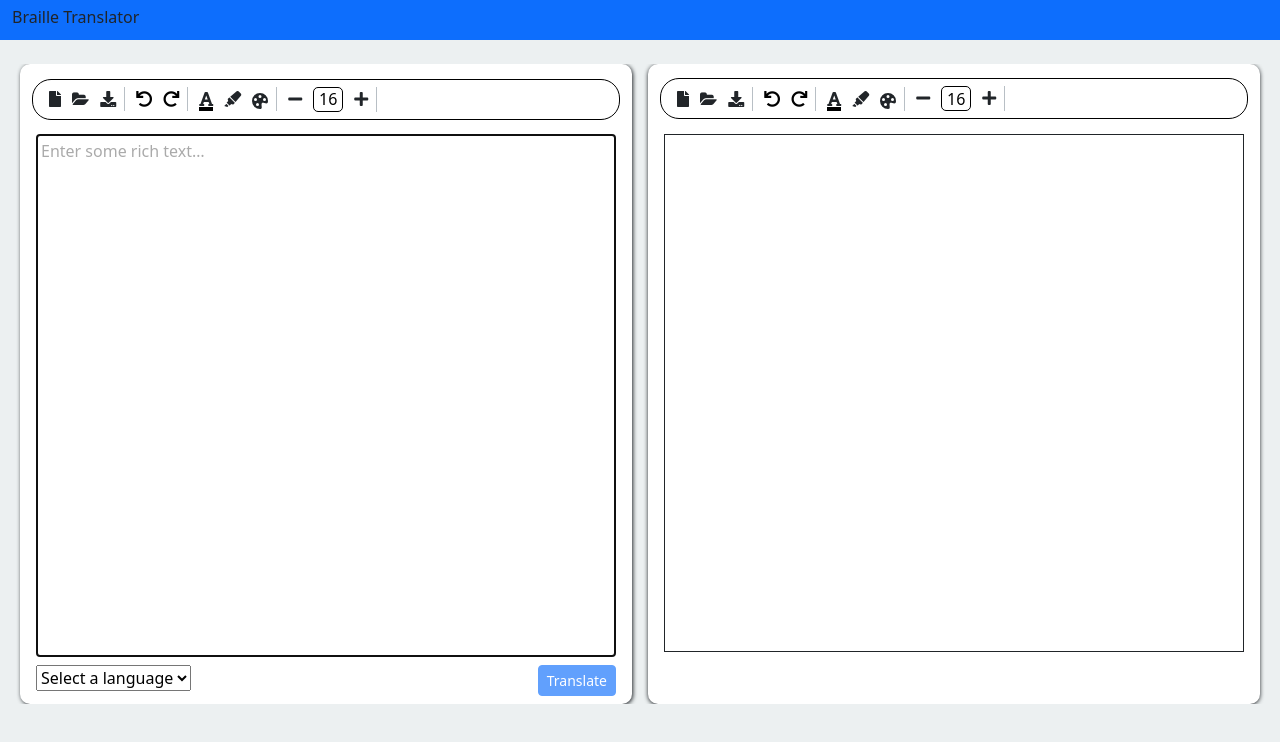
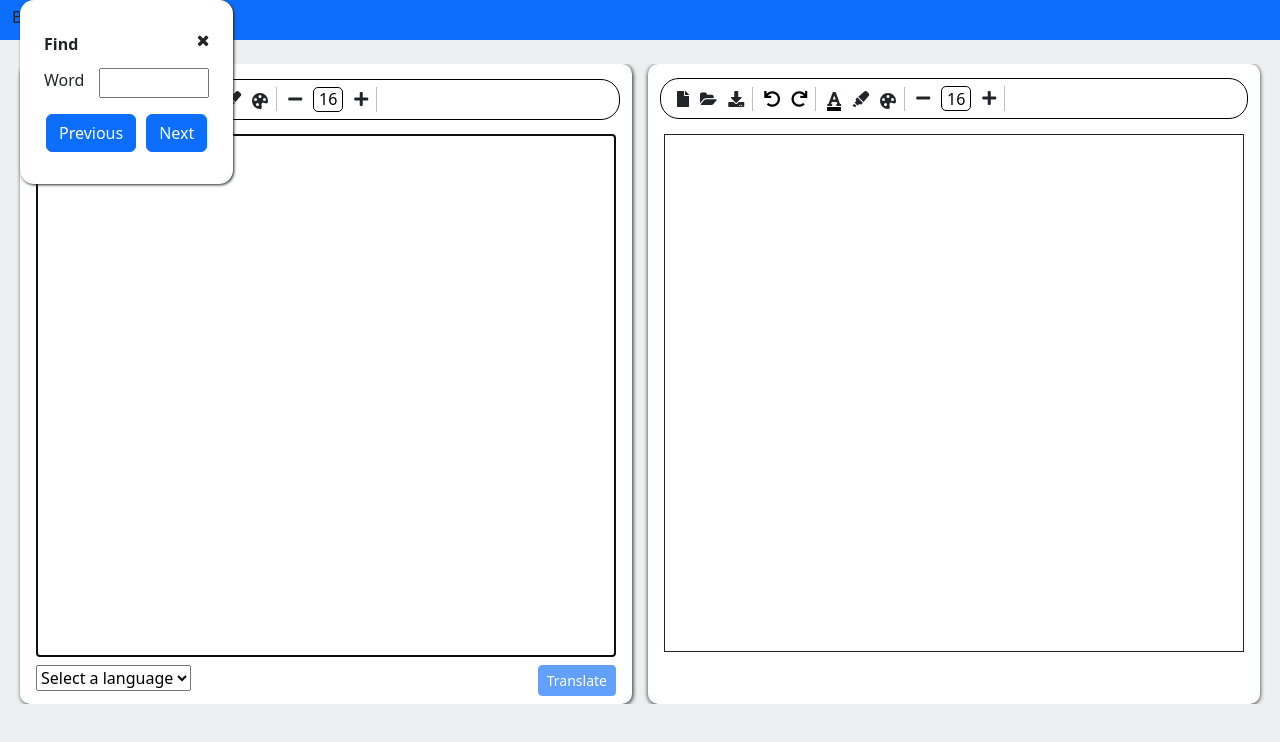
Before and after one commit to zendalona/online-braille-translator, a Next.js app: page / in a window 1280 px wide. Shown: the top 742 px of the page. Built offline with nearby package versions, Linux system fonts and the light colour scheme; no server answers.

Commit message:
find function is added

```diff
--- a/package.json
+++ b/package.json
@@ -21,6 +21,7 @@
     "react": "18.2.0",
     "react-color": "^2.19.3",
     "react-dom": "18.2.0",
+    "react-draggable": "^4.4.5",
     "slate": "^0.94.0",
     "slate-history": "^0.93.0",
     "slate-react": "^0.94.0",
--- /dev/null
+++ b/src/components/Find/Find.js
@@ -0,0 +1,102 @@
+import { searchWord } from '@/handlers/handler'
+import React, { useRef, useState } from 'react'
+import Draggable from 'react-draggable'
+import { Editor, Transforms } from 'slate'
+import { ReactEditor } from 'slate-react'
+import styles from '../../styles/Find.module.css'
+
+function Find({ editor, search, setSearch, setShowFind }) {
+    const result = useRef([])
+    const index = useRef(-1)
+    const [isFound, setIsFound] = useState(true)
+    const handleChange = (event) => {
+        setSearch(event.target.value)
+
+    }
+    const handleKeyPress = (event) => {
+
+        if (event.code === 'Enter') {
+            event.preventDefault()
+            result.current = searchWord(search, editor)
+            if (result.current.length == 0) {
+                setIsFound(false)
+                return
+            }else{
+                setIsFound(true)
+            }
+            index.current = 0
+            if (result.current.length > 0) {
+                console.log(editor);
+                index.current = 0
+                Transforms.select(editor, {
+                    anchor: { path: result.current[0].path, offset: result.current[0].start },
+                    focus: { path: result.current[0].path, offset: result.current[0].start + result.current[0].length },
+                })
+                ReactEditor.focus(editor);
+            }
+
+        }
+    }
+
+    const nextClick = () => {
+        if (index.current == -1) {
+            result.current = searchWord(search, editor)
+            if (result.current.length == 0) {
+                setIsFound(false)
+                return
+            }else{
+                setIsFound(true)
+            }
+        }
+        index.current = index.current + 1
+        if (index.current >= result.current.length) {
+            index.current = 0
+        }
+        Transforms.select(editor, {
+            anchor: { path: result.current[index.current].path, offset: result.current[index.current].start },
+            focus: { path: result.current[index.current].path, offset: result.current[index.current].start + result.current[index.current].length },
+        })
+        ReactEditor.focus(editor);
+
+
+    }
+    const prevClick = () => {
+        if (index.current == -1) {
+            result.current = searchWord(search, editor)
+            if (result.current.length == 0) {
+                setIsFound(false)
+                return
+            }else{
+                setIsFound(true)
+            }
+            index.current = 0
+        } else {
+            index.current = index.current - 1
+        }
+
+        if (index.current < 0) {
+            index.current = result.current.length - 1
+        }
+        Transforms.select(editor, {
+            anchor: { path: result.current[index.current].path, offset: result.current[index.current].start },
+            focus: { path: result.current[index.current].path, offset: result.current[index.current].start + result.current[index.current].length },
+        })
+        ReactEditor.focus(editor);
+
+
+    }
+
+    return (
+        <Draggable bounds='parent'>
+            <div className={`col-6 col-sm-2 ${styles.findContainer} py-3`} style={{ boxShadow: '1px 1px 3px' }}>
+                <div className={`${styles.findHead} px-4 my-3`}><span><strong>Find</strong></span><i onClick={() => { setShowFind(false) }} className="fa fa-close" /></div>
+                <div className={`col-12 ${styles.findBody} px-4 pe-4 my-2`}><span>Word</span><input value={search} onChange={handleChange} onKeyDown={handleKeyPress} type="text" className="col-8" /></div>
+                {!isFound && <span style={{ display: 'flex', justifyContent: 'center' }}>Not found</span>}
+                <div className={`${styles.findFooter} px-3 my-3`}><button onClick={prevClick} className="btn btn-primary" type="button">Previous</button><button onClick={nextClick} className="btn btn-primary" type="button">Next</button></div>
+            </div>
+        </Draggable>
+
+    )
+}
+
+export default Find
--- a/src/components/TextEditor/TextEditor.js
+++ b/src/components/TextEditor/TextEditor.js
@@ -7,6 +7,8 @@ import axios from 'axios'
 import { Editable, Slate, useSlate, withReact } from 'slate-react'
 import styles from '../../styles/TextEditor.module.css'
 import Toolbar from '../Toolbar/Toolbar'
+import { searchWord } from '@/handlers/handler'
+import Find from '../Find/Find'
 
 
 
@@ -18,6 +20,9 @@ function TextEditor({ brailleEditor }) {
     const [background, setBackground] = useState("#ffffff")
     const [language, setLanguage] = useState("")
     const [isDisabled, setIsDisabled] = useState(true)
+    const [showFind, setShowFind] = useState(true)
+    const [search, setSearch] = useState(null)
+
 
 
     const { text, setText, setBraille } = useContext(editorsContext)
@@ -145,6 +150,7 @@ function TextEditor({ brailleEditor }) {
                             <option value="Malayalam">Malayalam</option>
                         </select></div><button className="btn btn-primary btn-sm" disabled={isDisabled} type="button" onClick={handleClick}>Translate</button>
                     </div>
+                    {showFind && <Find editor={textEditor} search={search} setSearch={setSearch} setShowFind={setShowFind}/>}
                 </div>
             </div></>
     )
--- a/src/components/Toolbar/Toolbar.js
+++ b/src/components/Toolbar/Toolbar.js
@@ -7,11 +7,13 @@ import { useFocused, useSelected, useSlate } from 'slate-react';
 import { downloadClick, newClick } from '@/handlers/handler';
 import FileUpload from '../FileUpload/FileUpload';
 
-function Toolbar({ state, fontColorPicker, setFontColorPicker, highlightColorPicker, setHighlightColorPicker,background,setBackground,backgroundPicker,setBackgroundPicker }) {
+function Toolbar({ state, fontColorPicker, setFontColorPicker, highlightColorPicker, setHighlightColorPicker, background, setBackground, backgroundPicker, setBackgroundPicker }) {
   const [fontColor, setFontColor] = useState("#000000")
   const [highlight, setHighlight] = useState("")
   const [fontSize, setFontSize] = useState(16)
   const [showFileUpload, setShowFileUpload] = useState(false)
+
+
   const editor = useSlate();
 
   //console.log(editor);
@@ -150,6 +152,7 @@ function Toolbar({ state, fontColorPicker, setFontColorPicker, highlightColorPic
       {highlightColorPicker && <div className={styles.colorPicker}> <ChromePicker color={highlight} onChange={(color) => highlightChange(color)} /> </div>}
       {backgroundPicker && <div className={styles.colorPicker}> <ChromePicker color={background} onChange={(color) => backgroundChange(color)} /> </div>}
       {showFileUpload && <FileUpload setShowFileUpload={setShowFileUpload} />}
+
     </div>
   )
 }
--- a/src/handlers/handler.js
+++ b/src/handlers/handler.js
@@ -13,7 +13,7 @@ module.exports = {
         the editor (`Editor.end(editor, [])`). The `anchor` and `focus` properties of the `at`
         object specify the start and end points of the range, respectively. By passing this range to
         `Transforms.removeNodes()`, all nodes within the editor are removed. */
-        Transforms.removeNodes(editor,{
+        Transforms.removeNodes(editor, {
             at: {
                 anchor: Editor.start(editor, []),
                 focus: Editor.end(editor, []),
@@ -100,5 +100,20 @@ module.exports = {
         })
 
 
+    },
+    searchWord: (word, editor) => {
+        const found = []
+        for (const [node, path] of Editor.nodes(editor, { at: { anchor: Editor.start(editor, []), focus: Editor.end(editor, []) } })) {
+            if (node.hasOwnProperty('text')) {
+                let text = node.text
+
+                let matches = text.matchAll(new RegExp(word, 'gi'))
+                matches = Array.from(matches)
+                matches.map((match) => { found.push({ path: path, start: match.index, length: word.length }) })
             }
         }
+        //console.log(found);
+        return found
+
+    }
+}
--- /dev/null
+++ b/src/styles/Find.module.css
@@ -0,0 +1,24 @@
+
+.findContainer {
+    position: absolute;
+    background-color: #ffffff;
+    border-radius: 14px;
+    z-index: 200;
+    top: 0;
+  }
+
+  .findHead {
+    height: 20px;
+    display: flex;
+    justify-content: space-between;
+  }
+
+  .findBody {
+    display: flex;
+    justify-content: space-between;
+  }
+
+  .findFooter {
+    display: flex;
+    justify-content: space-evenly;
+  }
```
Also changed, not shown: 1 other file (tests, documents, lock files or other folders). Lines whose indentation alone changed are shown as unchanged.
